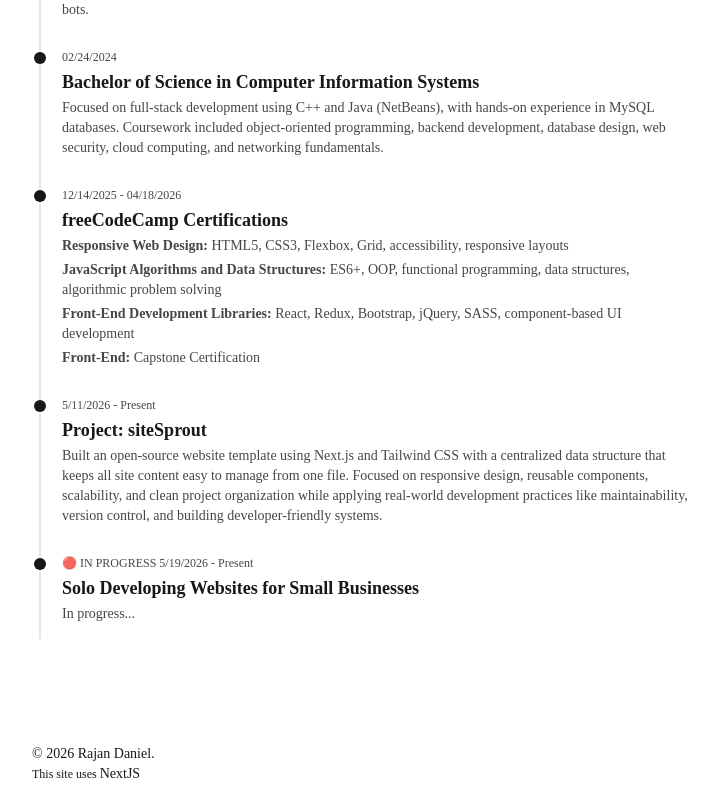
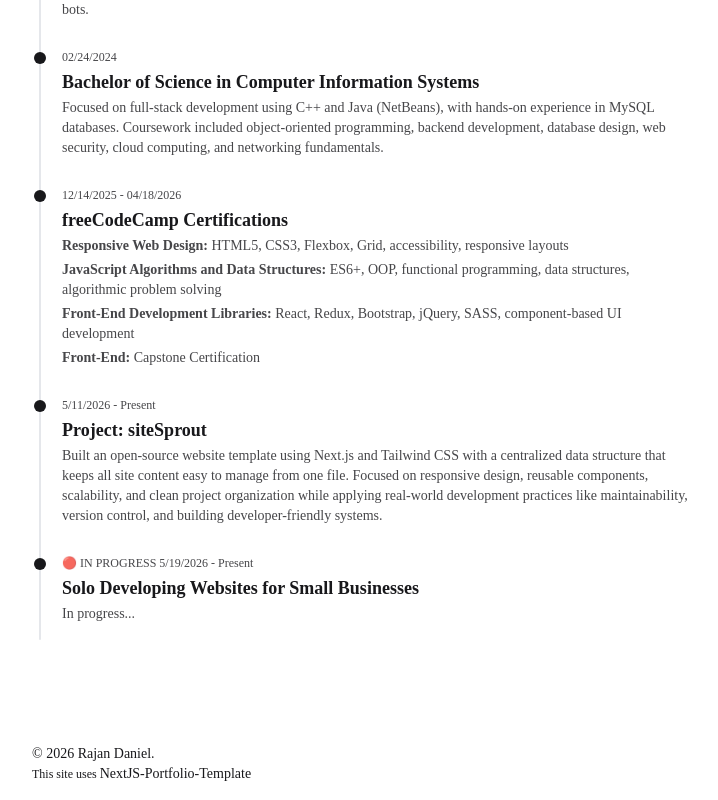
Before and after one commit to rajan-daniel/rajanDanielPortfolio, a Next.js app: page / in a window 1280 px wide. Shown: the part 1536-2336 px from the top of the page, without its empty margins (274-992 px from the left). Built offline with nearby package versions, Linux system fonts and the light colour scheme; a web font is replaced by a local one.

Commit message:
docs: updated footer link to point to forked repo

```diff
--- a/src/app/components/Footer.jsx
+++ b/src/app/components/Footer.jsx
@@ -6,11 +6,11 @@ export default function Footer() {
                 <p className="text-xs">
                     This site uses{" "}
                     <a
-                        href="https://nextjs.org/"
+                        href="https://github.com/rajan-daniel/NextJS-Portfolio-Template"
                         target="_blank"
                         className="text-sm font-medium hover:underline"
                     >
-                        NextJS
+                        NextJS-Portfolio-Template
                     </a>{" "}
                 </p>
             </div>
```
